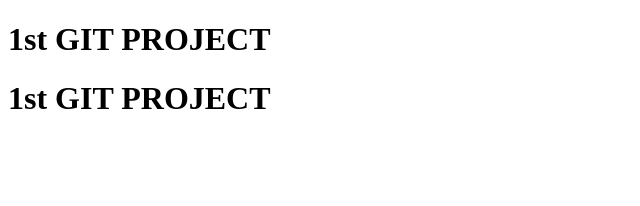
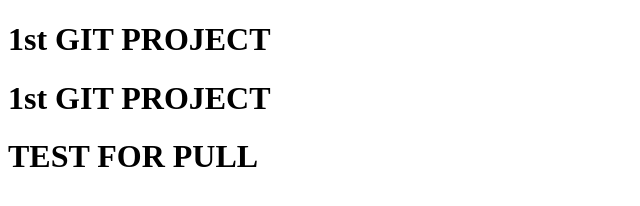
Before and after one commit to devopsskills/mygitproject, a plain HTML site: page index.html in a window 1280 px wide. Shown: the whole page, without its empty margins (0-640 px from the left). Drawn offline with Linux system fonts and the light colour scheme.

Commit message:
Update index.html

```diff
--- a/index.html
+++ b/index.html
@@ -6,6 +6,8 @@
 <body>
 <h1> 1st GIT PROJECT</h1>
  <h1> 1st GIT PROJECT</h1>
+ <h1> TEST FOR PULL </h1>
+
 
 </body>
 </html>
```
